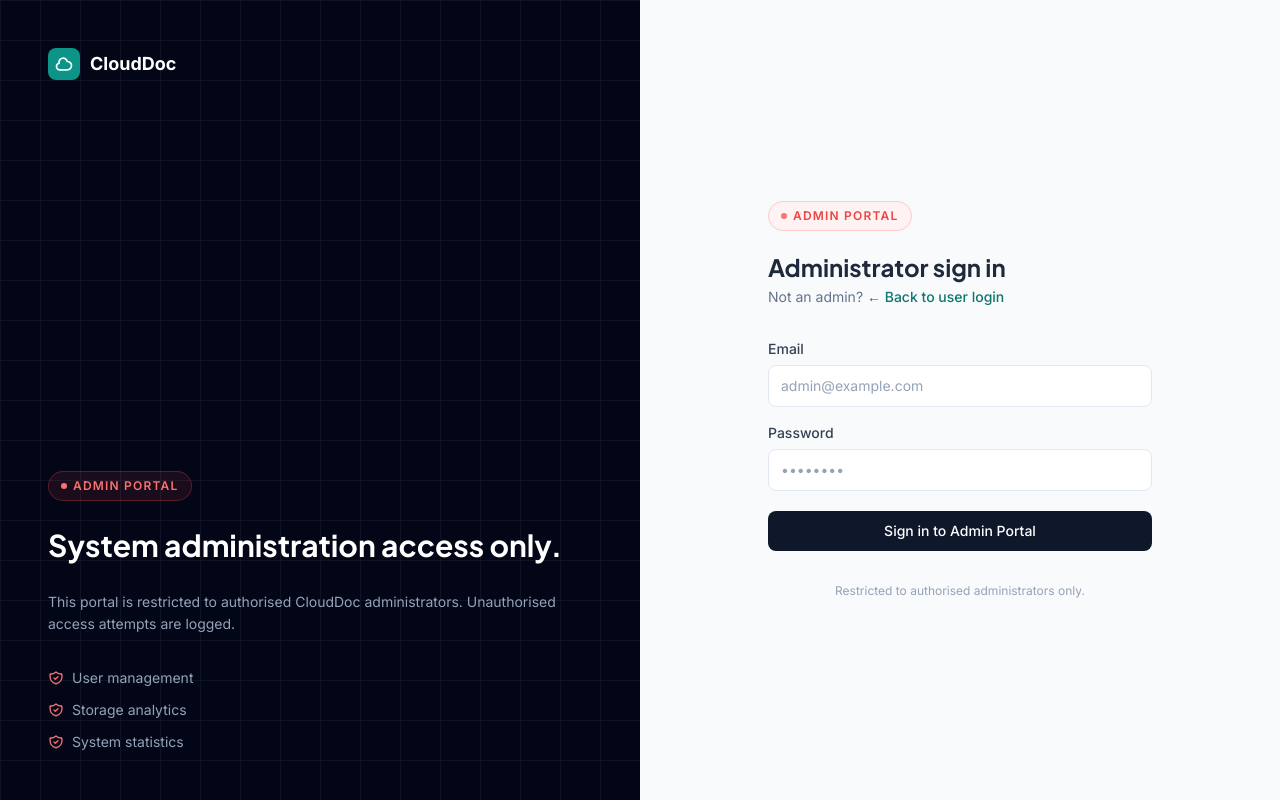
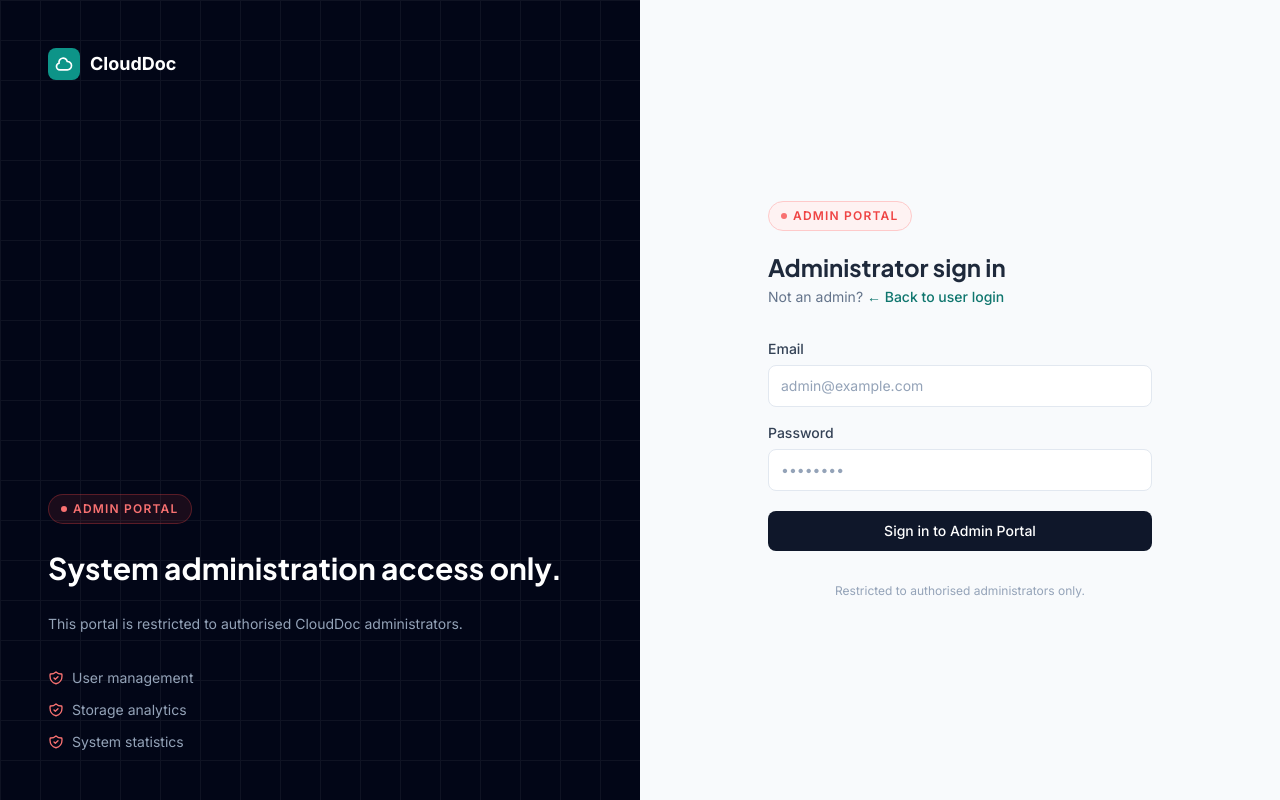
Before and after one commit to angelicatanagras/personal-doc-manager, a React (Vite) app in the folder frontend/: page /admin/login in a window 1280 px wide. Built offline with nearby package versions, Linux system fonts and the light colour scheme.

Commit message:
udpate subtexts

```diff
--- a/frontend/src/pages/admin/AdminLogin.jsx
+++ b/frontend/src/pages/admin/AdminLogin.jsx
@@ -66,7 +66,7 @@ const AdminLogin = () => {
             System administration access only.
           </h2>
           <p className="text-slate-400 text-sm leading-relaxed">
-            This portal is restricted to authorised CloudDoc administrators. Unauthorised access attempts are logged.
+            This portal is restricted to authorised CloudDoc administrators.
           </p>
           <div className="flex flex-col gap-3 mt-2">
             {['User management', 'Storage analytics', 'System statistics'].map((item) => (
```
